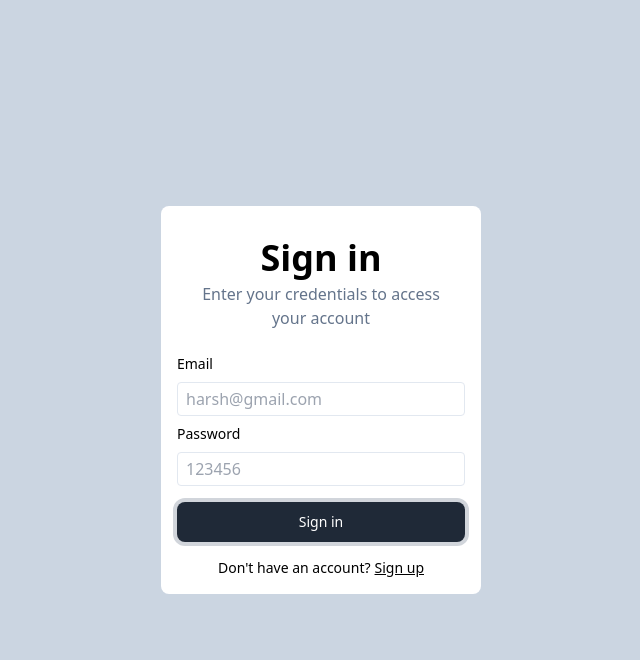
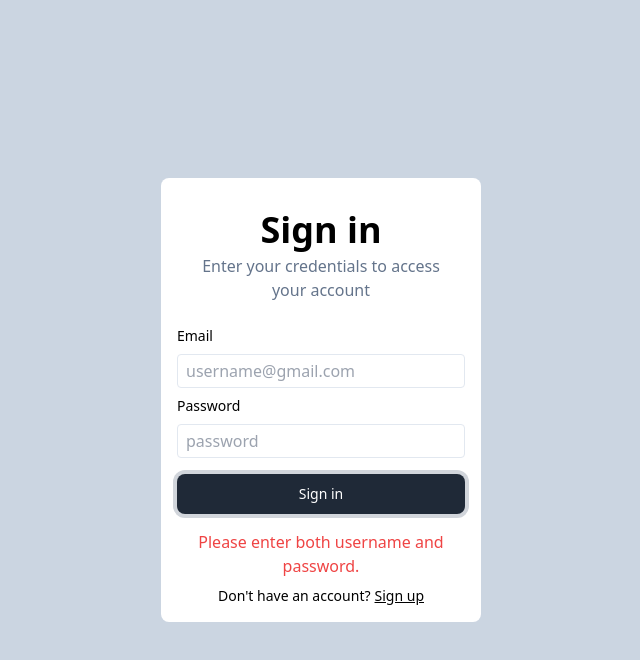
Before and after one commit to kumarharsh15334/Paytm, a React (Vite) app in the folder frontend/: page /signin in a window 1280 px wide. Both pictures are taken after a click on the button "Sign in". Shown: the top 660 px of the page, without its empty margins (319-959 px from the left). Built offline with nearby package versions, Linux system fonts and the light colour scheme.

Commit message:
signin page completed...

```diff
--- a/frontend/src/pages/Signin.jsx
+++ b/frontend/src/pages/Signin.jsx
@@ -1,23 +1,85 @@
-import { BottomWarning } from "../components/BottomWarning"
-import { Button } from "../components/Button"
-import { Heading } from "../components/Heading"
-import { InputBox } from "../components/InputBox"
-import { SubHeading } from "../components/SubHeading"
-
+import { useNavigate } from "react-router-dom";
+import { BottomWarning } from "../components/BottomWarning";
+import { Button } from "../components/Button";
+import { Heading } from "../components/Heading";
+import { InputBox } from "../components/InputBox";
+import { SubHeading } from "../components/SubHeading";
+import { useState } from "react";
 
 export const Signin = () => {
-    return <div className="bg-slate-300 h-screen flex justify-center">
-        <div className="flex flex-col justify-center">
-            <div className="rounded-lg bg-white w-80 text-center p-2 h-max px-4">
-                <Heading label={"Sign in"}></Heading>
-                <SubHeading label={"Enter your credentials to access your account"}></SubHeading>
-                <InputBox placeholder="harsh@gmail.com" label={"Email"} ></InputBox>
-                <InputBox placeholder="123456" label={"Password"} ></InputBox>
-                <div className="pt-4">
-                    <Button label={"Sign in"}></Button>
+    const [username, setUserName] = useState("");
+    const [password, setPassword] = useState("");
+    const [errorMessage, setErrorMessage] = useState(""); // State to handle error messages
+    const navigate = useNavigate(); // Hook to navigate programmatically
+
+    const handleSignIn = async () => {
+        // Check if username and password fields are filled
+        if (!username || !password) {
+            setErrorMessage("Please enter both username and password.");
+            return;
+        }
+
+        // API call to check if the username and password are correct
+        try {
+            const response = await fetch('http://localhost:3000/api/v1/user/signin', {
+                method: 'POST',
+                headers: {
+                    'Content-Type': 'application/json', // Ensure the content type is JSON
+                },
+                body: JSON.stringify({
+                    username,
+                    password
+                }) // Sending the username and password as the payload
+            });
+
+            const data = await response.json();
+
+            if (response.ok) {
+                setErrorMessage("");  // Clear any error messages
+
+                // Save the token to localStorage or sessionStorage
+                localStorage.setItem('token', data.token);
+
+                console.log('Sign-in successful! Redirecting to dashboard...');
+                navigate('/dashboard'); // Navigate to the dashboard page
+            } else {
+                // Handle errors and display the error message
+                setErrorMessage(data.message || 'Sign-in failed. Please try again.');
+            }
+        } catch (error) {
+            setErrorMessage("Error signing in. Please try again.");
+            console.error('Error:', error);
+        }
+    };
+
+    return (
+        <div className="bg-slate-300 h-screen flex justify-center">
+            <div className="flex flex-col justify-center">
+                <div className="rounded-lg bg-white w-80 text-center p-2 h-max px-4">
+                    <Heading label={"Sign in"} />
+                    <SubHeading label={"Enter your credentials to access your account"} />
+                    <InputBox
+                        onChange={(e) => setUserName(e.target.value)}
+                        placeholder="username@gmail.com"
+                        label={"Email"}
+                    />
+                    <InputBox
+                        onChange={(e) => setPassword(e.target.value)}
+                        placeholder="password"
+                        label={"Password"}
+                        type="password" // Hide the password input
+                    />
+                    <div className="pt-4">
+                        <Button label={"Sign in"} onClick={handleSignIn} />
+                    </div>
+                    {errorMessage && <p className="text-red-500 mt-2">{errorMessage}</p>} {/* Display error message */}
+                    <BottomWarning
+                        label={"Don't have an account?"}
+                        buttonText={"Sign up"}
+                        to={"/signup"}
+                    />
                 </div>
-                <BottomWarning label={"Don't have an account?"} buttonText={"Sign up"} to={"/signup"}></BottomWarning>
             </div>
         </div>
-    </div>
-}
+    );
+};
```
